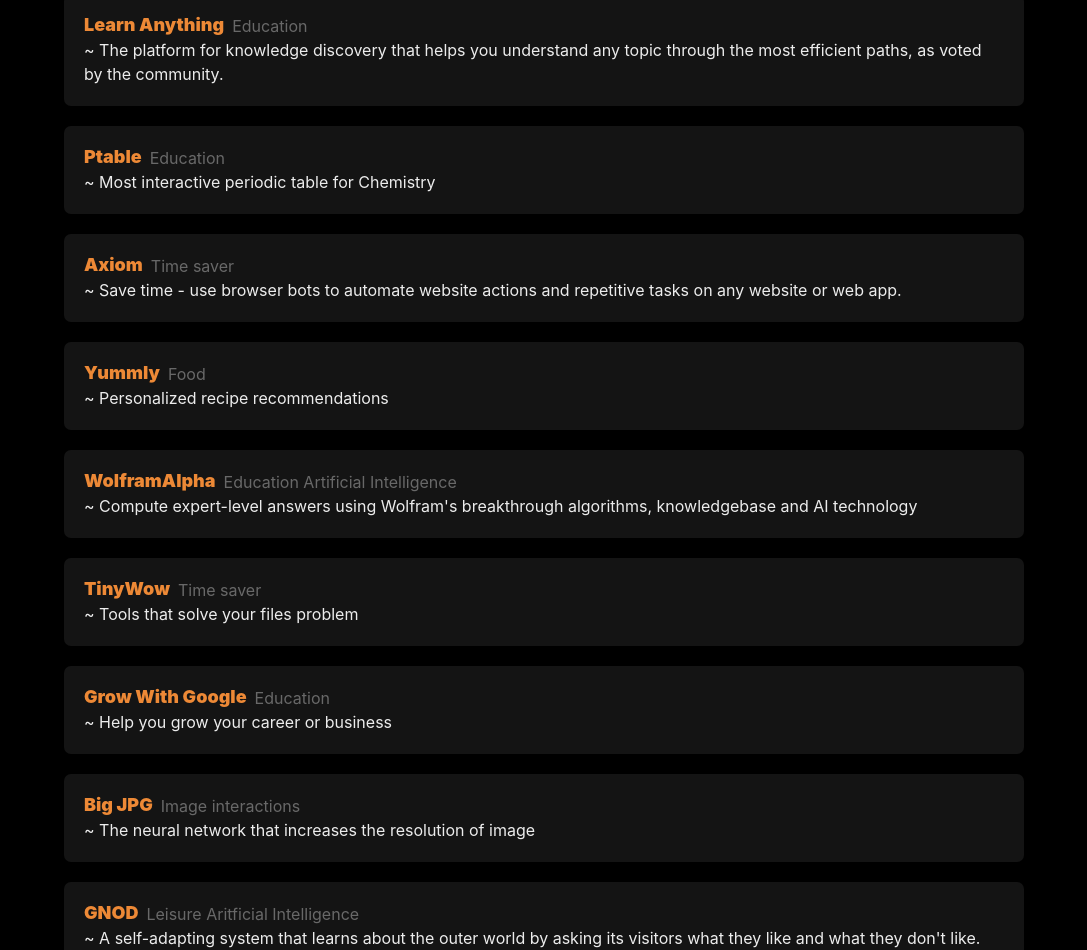
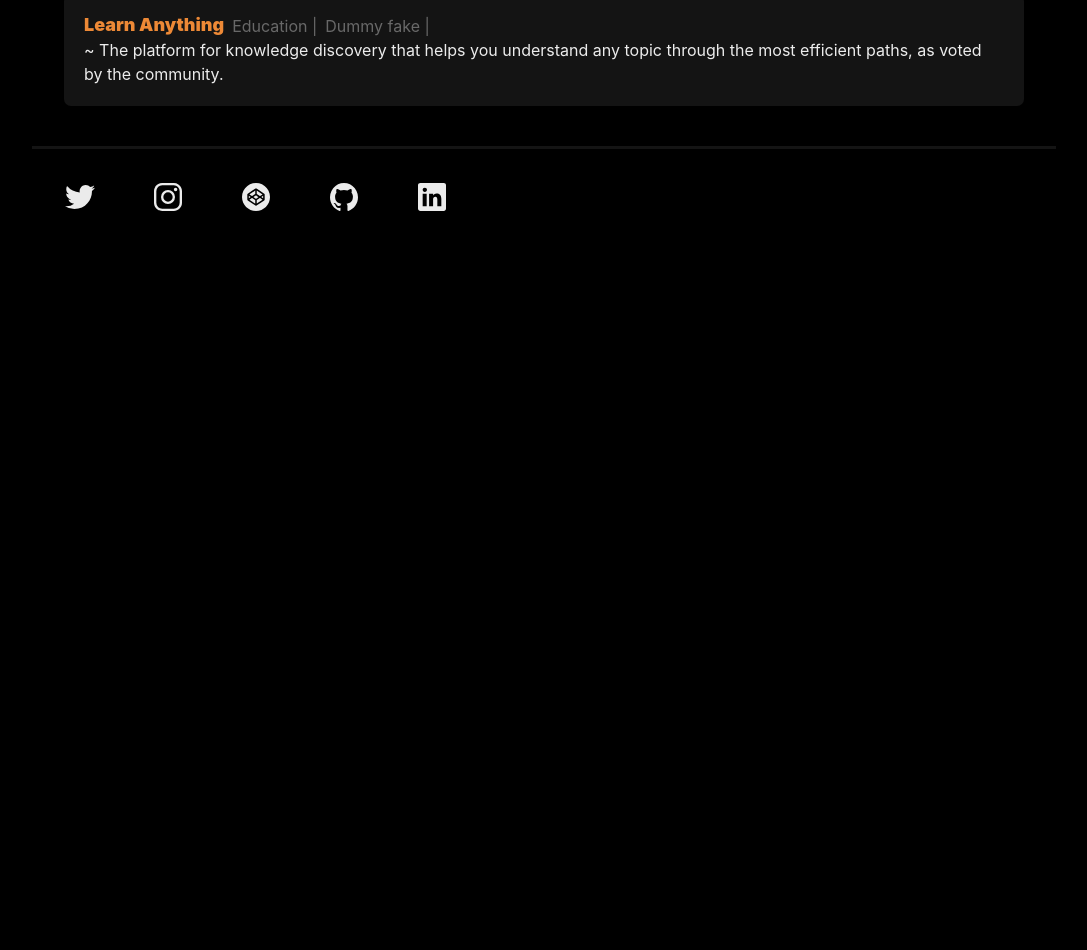
Before and after one commit to MugiD/sbek22-homepage, a Next.js app: page /resources in a window 1280 px wide. Shown: the part 322-1272 px from the top of the page, without its empty margins (96-1183 px from the left). After the commit the page ends 800 px from the top, so only its background shows below. Built offline with nearby package versions, Linux system fonts and the light colour scheme.

Commit message:
some changes

```diff
--- a/components/layouts/main.js
+++ b/components/layouts/main.js
@@ -1,4 +1,3 @@
-import Head from "next/head";
 import Navbar from "./Navbar.js";
 import Footer from './Footer.js'
 import { Box, Container } from "@chakra-ui/react";
@@ -6,29 +5,6 @@
 const Main = ({ children, router }) => {
   return (
     <Box as="main" pb={8}>
-      <Head>
-        <meta name="viewport" content="width=device-width, initial-scale=1" />
-        <title>Homepage | Bek Slambek</title>
-        <link rel="shortcut icon" href="/images/chopper.jpg" type="image/x-icon" />
-        <meta
-          property="description"
-          content="Bek Slambek's homepage. Really worth your attention"
-        />
-        <meta property="og:image" content="https://sbek22.xyz/images/card.png" />
-        <meta property="og:title" content="Homepage | Bek Slambek" />
-        <meta
-          property="og:description"
-          content="Bek Slambek's homepage. Really worth your attention"
-        />
-        <meta property="og:type" content="website" />
-        <meta name="twitter:title" content="Homepage | Bek Slambek" />
-        <meta name="twitter:card" content="summary_large_image" />
-        <meta name="twitter:creator" content="@sbek22_" />
-        <meta
-          name="twitter:image"
-          content="https://sbek22.xyz/images/card.png"
-        />
-      </Head>
       <Navbar path={router.asPath} />
       <Container maxW="container.lg">{children}</Container>
       <Footer />
--- a/pages/resources.js
+++ b/pages/resources.js
@@ -4,7 +4,7 @@
   Container,
   Heading,
   Text,
-  Select
+  Select,
 } from "@chakra-ui/react";
 import data from "../public/resourceList";
 import Section from "../components/CustomComponents/Section";
@@ -23,7 +23,14 @@
             <Heading color="orange.400" fontSize="lg" fontWeight="black">
               {resource.name}
             </Heading>
-            <Text color={useColorModeValue("blackAlpha.500", "whiteAlpha.500")}>{resource.type}</Text>
+            {resource.type.map((r) => (
+              <Text
+              key={r.name}
+                color={useColorModeValue("blackAlpha.500", "whiteAlpha.500")}
+              >
+              {r.name} |
+              </Text>
+            ))}
           </Box>
           <p>~ {resource.description}</p>
         </Box>
--- a/public/resourceList.js
+++ b/public/resourceList.js
@@ -1,78 +1,78 @@
 export default [
   {
     name: "Remove Background",
-    type: ["Image interactions"],
+    type: [{name: "Image interactions"}, {name: "Fake"}],
     source: "https://remove.bg",
     description:
       "Remove unnecessary background from an image in a matter of seconds.",
   },
   {
     name: "Learn Anything",
-    type: ["Education"],
+    type: [{id: 1, name: "Education"}, {id: 2, name: "Dummy fake"}],
     source: "https://learn-anything.xyz",
     description:
       "The platform for knowledge discovery that helps you understand any topic through the most efficient paths, as voted by the community.",
   },
-  {
-    name: "Ptable",
-    type: ["Education"],
-    source: "https://ptable.com",
-    description: "Most interactive periodic table for Chemistry",
-  },
-  {
-    name: "Axiom",
-    type: ["Time saver"],
-    source: "https://axiom.ai",
-    description:
-      "Save time - use browser bots to automate website actions and repetitive tasks on any website or web app.",
-  },
-  {
-    name: "Yummly",
-    type: ["Food"],
-    source: "https://yummly.com",
-    description:
-      "Personalized recipe recommendations",
-  },
-  {
-    name: "WolframAlpha",
-    type: ["Education ", "Artificial Intelligence"],
-    source: "https://wolframalpha.com",
-    description:
-      "Compute expert-level answers using Wolfram's breakthrough algorithms, knowledgebase and AI technology",
-  },
-  {
-    name: "TinyWow",
-    type: ["Time saver"],
-    source: "https://tinywow.com",
-    description:
-      "Tools that solve your files problem",
-  },
-  {
-    name: "Grow With Google",
-    type: ["Education"],
-    source: "https://grow.google",
-    description:
-      "Help you grow your career or business",
-  },
-  {
-    name: "Big JPG",
-    type: ["Image interactions"],
-    source: "https://bigjpg.com",
-    description:
-      "The neural network that increases the resolution of image",
-  },
-  {
-    name: "GNOD",
-    type: ["Leisure ", "Aritficial Intelligence"],
-    source: "https://gnod.com",
-    description:
-      "A self-adapting system that learns about the outer world by asking its visitors what they like and what they don't like.",
-  },
-  {
-    name: "Playphrase",
-    type: ["Time saver"],
-    source: "https://www.playphrase.me",
-    description:
-      "Find a movie by checking if it has the entered phrase in it"
-  }
+//   {
+//     name: "Ptable",
+//     type: ["Education"],
+//     source: "https://ptable.com",
+//     description: "Most interactive periodic table for Chemistry",
+//   },
+//   {
+//     name: "Axiom",
+//     type: ["Time saver"],
+//     source: "https://axiom.ai",
+//     description:
+//       "Save time - use browser bots to automate website actions and repetitive tasks on any website or web app.",
+//   },
+//   {
+//     name: "Yummly",
+//     type: ["Food"],
+//     source: "https://yummly.com",
+//     description:
+//       "Personalized recipe recommendations",
+//   },
+//   {
+//     name: "WolframAlpha",
+//     type: ["Education", "Artificial Intelligence"],
+//     source: "https://wolframalpha.com",
+//     description:
+//       "Compute expert-level answers using Wolfram's breakthrough algorithms, knowledgebase and AI technology",
+//   },
+//   {
+//     name: "TinyWow",
+//     type: ["Time saver"],
+//     source: "https://tinywow.com",
+//     description:
+//       "Tools that solve your files problem",
+//   },
+//   {
+//     name: "Grow With Google",
+//     type: ["Education"],
+//     source: "https://grow.google",
+//     description:
+//       "Help you grow your career or business",
+//   },
+//   {
+//     name: "Big JPG",
+//     type: ["Image interactions"],
+//     source: "https://bigjpg.com",
+//     description:
+//       "The neural network that increases the resolution of image",
+//   },
+//   {
+//     name: "GNOD",
+//     type: ["Leisure", "Aritficial Intelligence"],
+//     source: "https://gnod.com",
+//     description:
+//       "A self-adapting system that learns about the outer world by asking its visitors what they like and what they don't like.",
+//   },
+//   {
+//     name: "Playphrase",
+//     type: ["Time saver"],
+//     source: "https://www.playphrase.me",
+//     description:
+//       "Find a movie by checking if it has the entered phrase in it"
+//   }
 ];
```
Also changed, not shown: pages/index.js (+30 -0 lines).
